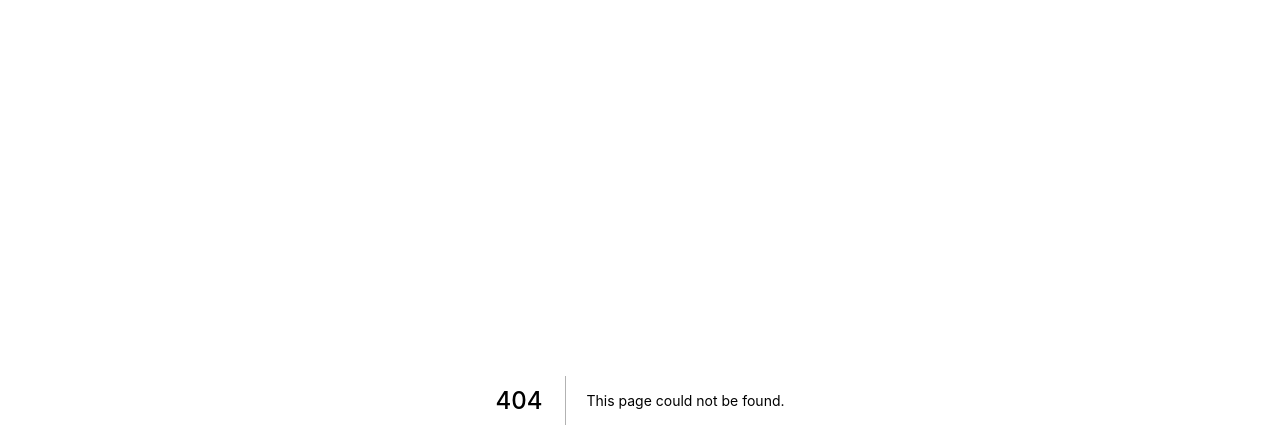
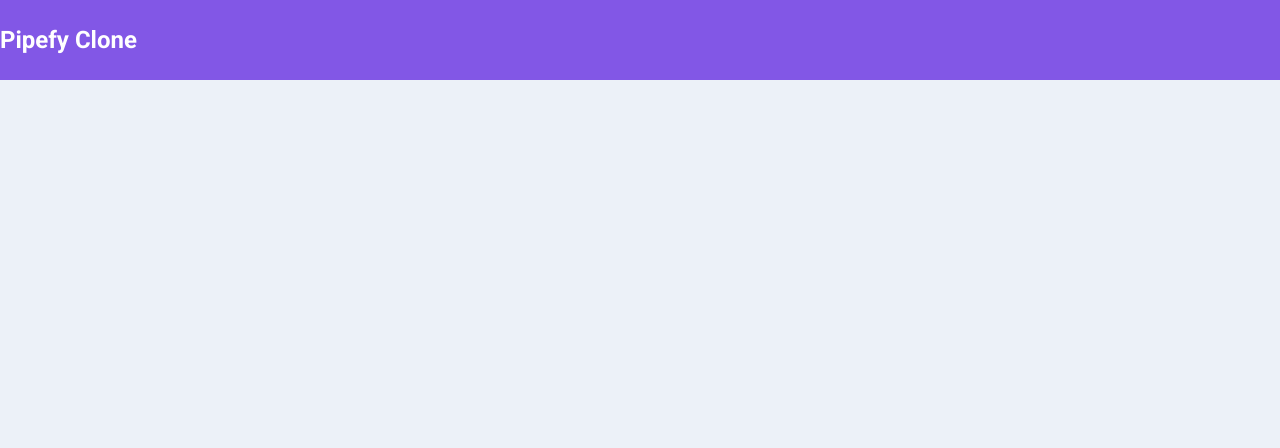
Before and after one commit to kidiatoliny/drag_and_drop_with_react_dnd, a Next.js app: page /components/Header in a window 1280 px wide. Before the commit this address had no page. Shown: the top 448 px of the page. Built offline with nearby package versions, Linux system fonts and the light colour scheme.

Commit message:
Create header component

```diff
--- /dev/null
+++ b/src/pages/components/Header/index.tsx
@@ -0,0 +1,13 @@
+import React from 'react';
+
+ import { Container } from './styles';
+
+const Header: React.FC = () => {
+  return (
+    <Container>
+      <h2>Pipefy Clone</h2>
+    </Container>
+  );
+}
+
+export default Header;
--- /dev/null
+++ b/src/pages/components/Header/styles.ts
@@ -0,0 +1,9 @@
+import styled from 'styled-components';
+
+export const Container = styled.div`
+  background:${props => props.theme.colors.primary};
+  color:#fff;
+  height:80px;
+  display:flex;
+  align-items:center;
+`;
--- a/src/styles/global.ts
+++ b/src/styles/global.ts
@@ -7,9 +7,20 @@
     box-sizing: border-box;
   }
 
+  html, body {
+    height:100%;
+  }
+
+
   body {
     background: ${props => props.theme.colors.background};
     color: ${props => props.theme.colors.text};
+    -webkit-font-smoothing:antialiased !important;
     font: 400 16px Roboto, sans-serif;
   }
+
+  ul{
+    list-style:none;
+  }
+
 `
--- a/src/styles/pages/Home.ts
+++ b/src/styles/pages/Home.ts
@@ -1,7 +1,7 @@
 import styled from 'styled-components'
 
 export const Container = styled.div`
-  width: 100vw;
+  /* width: 100vw;
   height: 100vh;
 
   display: flex;
@@ -19,5 +19,5 @@
     margin-top: 24px;
     font-size: 24px;
     line-height: 32px;
-  }
+  } */
 `
--- a/src/styles/theme.ts
+++ b/src/styles/theme.ts
@@ -1,7 +1,7 @@
 const theme = {
   colors: {
-    background: '#121214',
-    text: '#e1e1e6',
+    background: '#ecf1f8',
+    text: '#333',
     primary: '#8257e6'
   }
 }
```
Also changed, not shown: src/pages/index.tsx (+4 -6 lines), .eslintrc.json, src/assets/rocketseat.svg (deleted).
